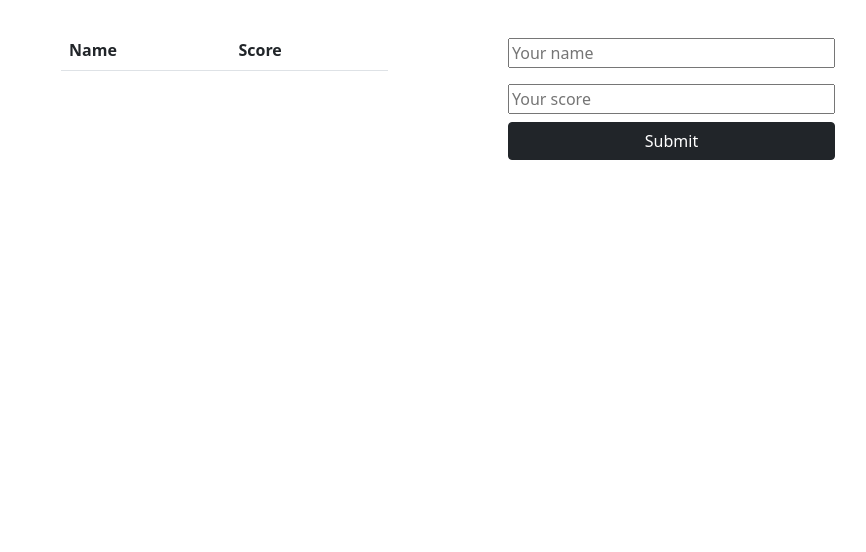
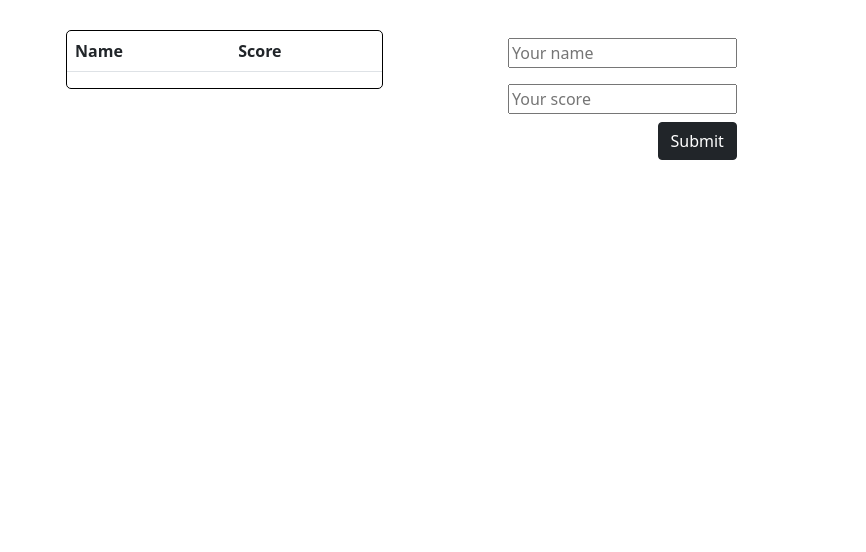
Before and after one commit to vicmaburrito/Leaderboard, a website built with webpack: page src/index.html in a window 1280 px wide. Shown: the part 248-800 px from the top of the page, without its empty margins (192-1058 px from the left). Built offline with nearby package versions, Linux system fonts and the light colour scheme; no server answers.

Commit message:
Set more style

```diff
--- a/src/style.css
+++ b/src/style.css
@@ -1,3 +1,17 @@
-.body {
-  background-color: black;
+input.my-2 {
+  width: 70%;
 }
+
+input.btn {
+  width: fit-content;
+  align-self: flex-end;
+  margin-right: 30%;
+}
+
+.leaderboard {
+  margin: 5px;
+  border-width: 1px;
+  border-style: solid;
+  border-color: black;
+  border-radius: 5px;
+}
```
